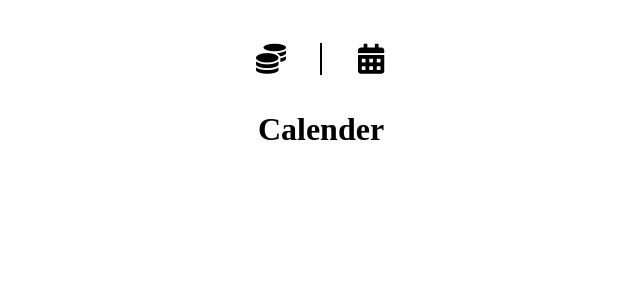
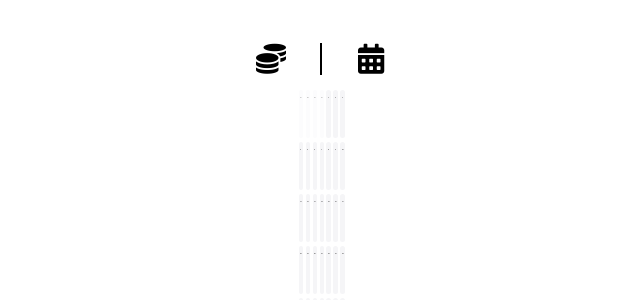
Before and after one commit to sangyun5108/BCSDproject, a React (Create React App) app: page /calendar in a window 1280 px wide. Shown: the top 300 px of the page, without its empty margins (319-959 px from the left). Built offline with nearby package versions, Linux system fonts and the light colour scheme.

Commit message:
merge testing
머지 테스트 중입니다~

```diff
--- a/package.json
+++ b/package.json
@@ -10,6 +10,7 @@
     "react-dom": "^17.0.2",
     "react-hooks": "^1.0.1",
     "react-redux": "^7.2.4",
+    "react-router": "^5.2.0",
     "react-router-dom": "^5.2.0",
     "react-scripts": "4.0.3",
     "redux": "^4.1.0",
--- a/src/components/MainCalender.js
+++ b/src/components/MainCalender.js
@@ -1,6 +1,7 @@
 import React from 'react'
 import styled from 'styled-components'
 import {useSelector} from 'react-redux'
+import store from '../redux/store'
 const Wrap = styled.div`
     display : grid;
     grid-template-columns: repeat(1,1fr);
@@ -83,8 +84,11 @@ const useWeekArray = (today, lists) => {
     return weekArray
 }
 
-function MainCalender({today}){
-    const lists = useSelector((state)=>state.accountList);
+function MainCalender(){
+    const {lists,today} = useSelector((state)=>({
+        lists : (state.IE).accountList,
+        today : (state.IE).date
+    }))
     let weekArray = useWeekArray(today, lists)
     return (
         <Wrap>
--- a/src/pages/MainPage.js
+++ b/src/pages/MainPage.js
@@ -3,6 +3,7 @@ import AccountBook from './AccountBook';
 import { Route,Switch,useHistory } from 'react-router';
 import styled from 'styled-components';
 import AddHistory from '../components/AddHistory';
+import MainCalender from '../components/MainCalender';
 
 const Wrapper = styled.div`
     width:100%;
@@ -71,7 +72,7 @@ const MainPage = () => {
                     <AddHistory/>
                 </Route>
                 <Route path='/calendar'>
-                    <h1>Calender</h1>
+                    <MainCalender/>
                 </Route>
             </Switch>
         </>
```
Also changed, not shown: 1 other file (tests, documents, lock files or other folders).
